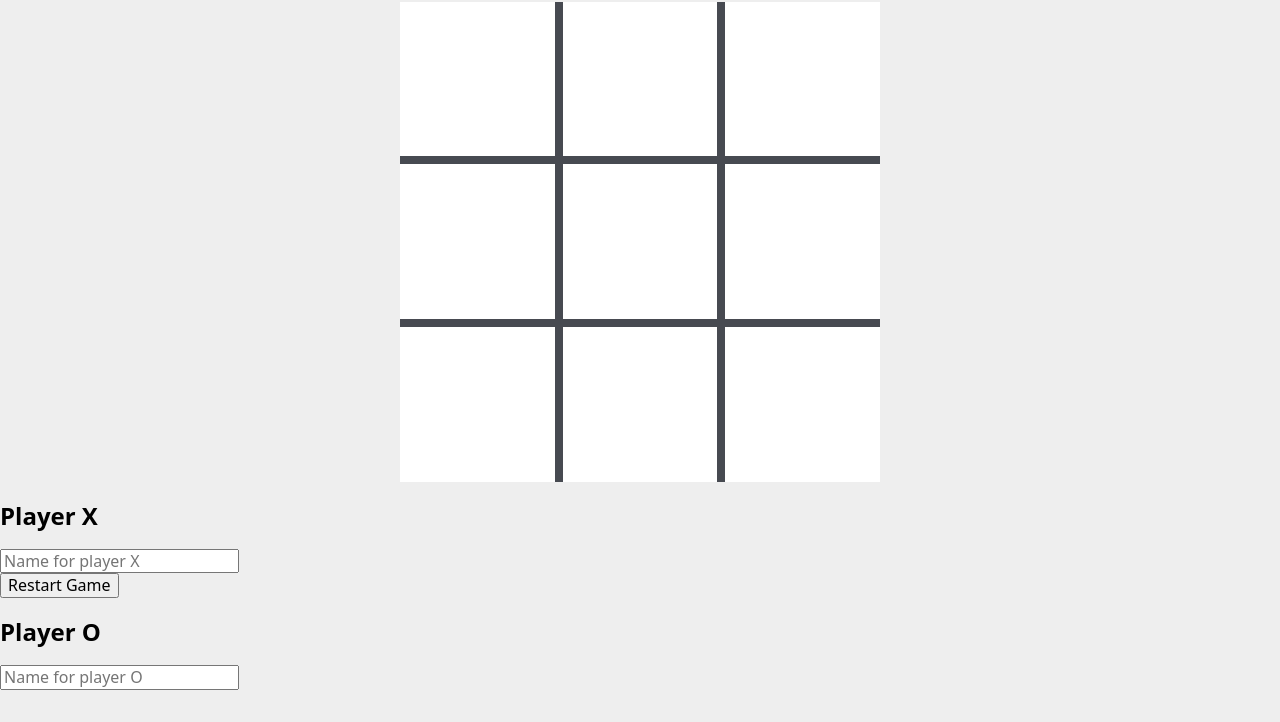
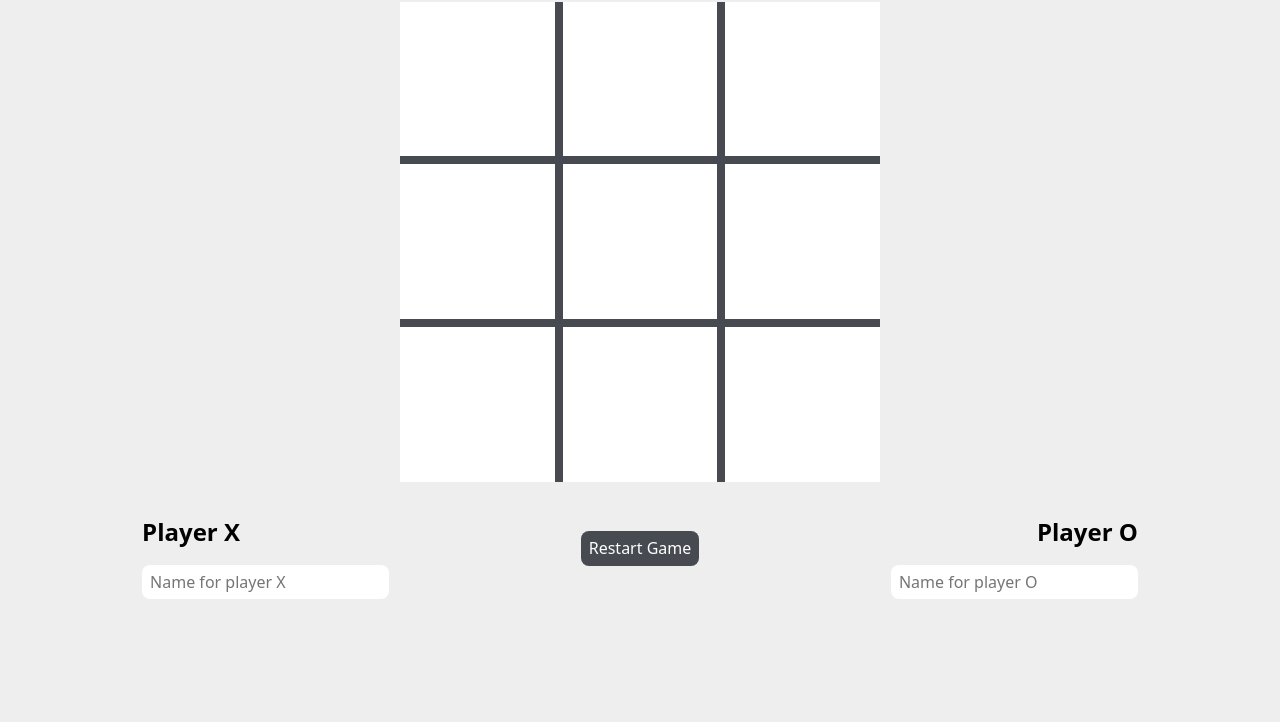
Before and after one commit to MPadilla198/TOP-Tic-Tac-Toe, a website: page index.html in a window 1280 px wide. Shown: the part 78-800 px from the top of the page. Drawn offline with nearby package versions, Linux system fonts and the light colour scheme.

Commit message:
Style new console and results-display elements

```diff
--- a/styles.css
+++ b/styles.css
@@ -42,3 +42,42 @@ h1 {
     font-size: 16vh;
     color: var(--graphite);
 }
+
+.console {
+    display: grid;
+    grid-template-columns: 2fr 1fr 2fr;
+
+    justify-items: center;
+    align-items: center;
+
+    padding: 16px;
+}
+
+.console>button {
+    border: none;
+    background-color: var(--graphite);
+    color: white;
+    padding: 8px;
+    border-radius: 8px;
+}
+
+.console>div>input {
+    border: none;
+    padding: 8px;
+    border-radius: 8px;
+}
+
+.console>div:first-child>h2 {
+    text-align: start;
+}
+
+.console>div:last-child>h2 {
+    text-align: end;
+}
+
+.result-display {
+    text-align: center;
+    font-size: 48px;
+    font-weight: 900;
+    color: #00AB66;
+}
```
